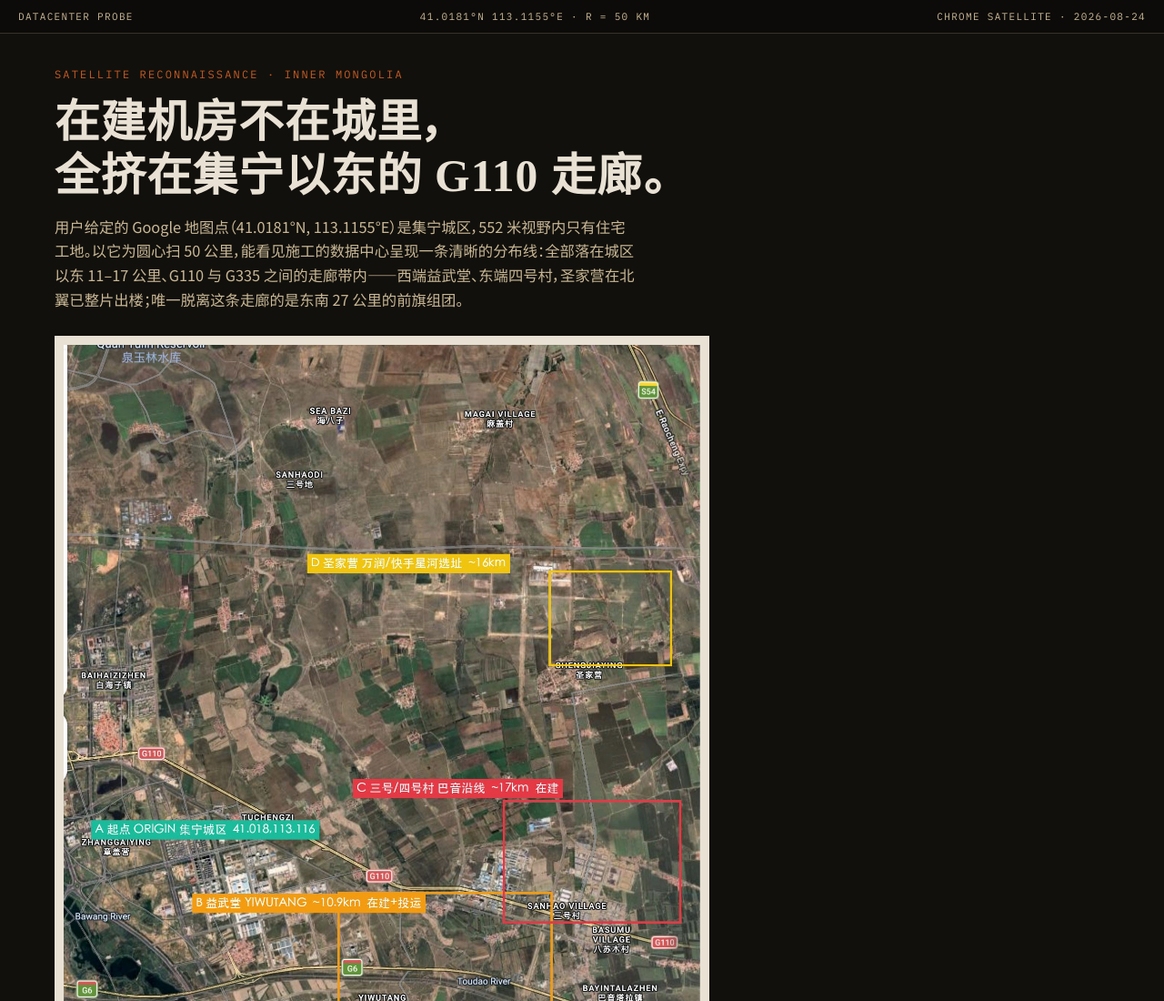
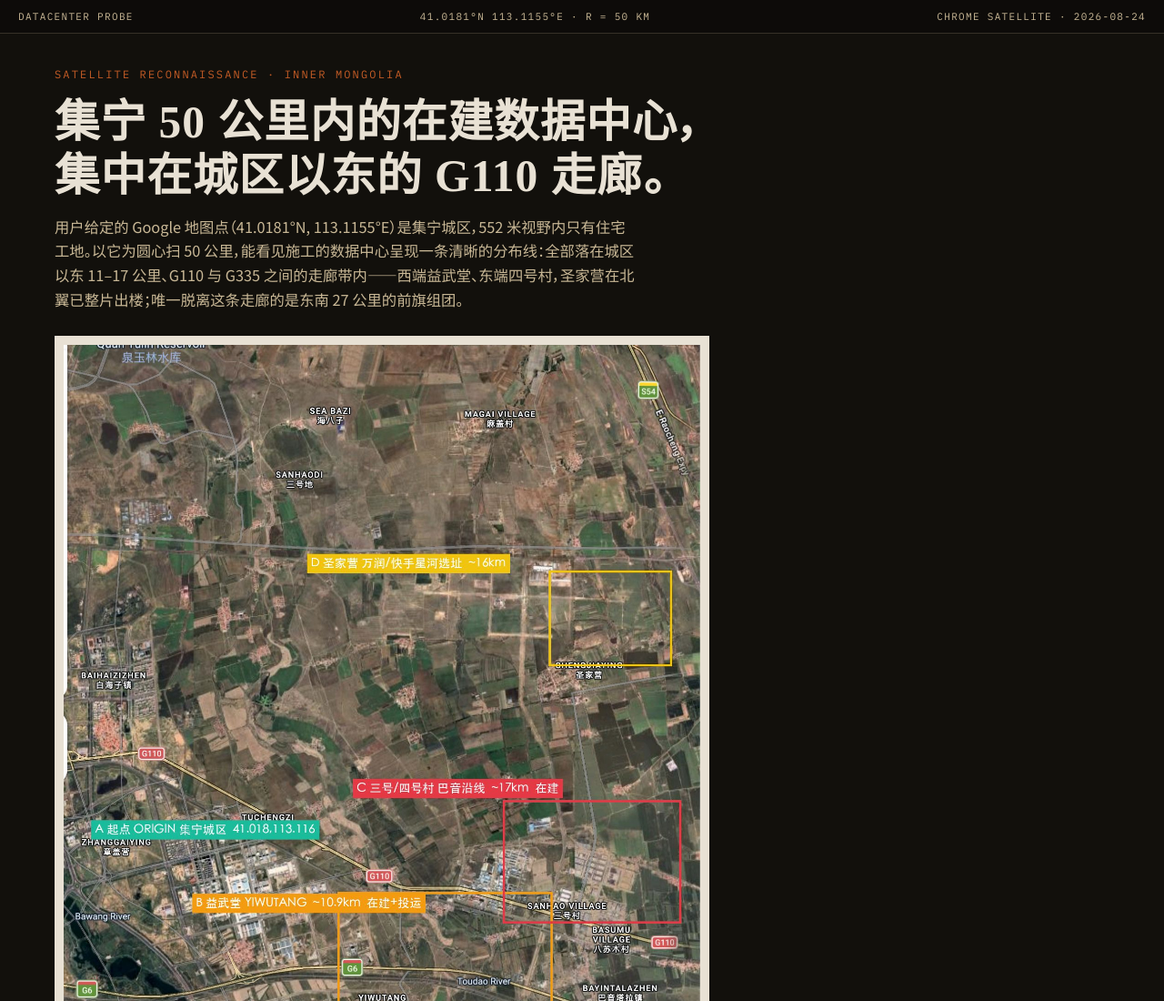
Before and after one commit to madeye/datacenter-probe, a plain HTML site: page docs/index.html in a window 1280 px wide. Shown: the top 1100 px of the page at 91% size. Drawn offline with nearby package versions, Linux system fonts and the light colour scheme.

Commit message:
Clarify the masthead: 50km survey finding on the G110 corridor.
Replace the vague “不在城里 / 全挤在机房” hook with a title that
names the search radius, the subject (under-construction DCs),
and the east-of-Jining G110 corridor.

```diff
--- a/docs/index.html
+++ b/docs/index.html
@@ -337,7 +337,7 @@
 
   <header class="mast">
     <p class="series">Satellite reconnaissance  ·  Inner Mongolia</p>
-    <h1>在建机房不在城里，<br>全挤在集宁以东的 G110 走廊。</h1>
+    <h1>集宁 50 公里内的在建数据中心，<br>集中在城区以东的 G110 走廊。</h1>
     <p class="lede">用户给定的 Google 地图点（41.0181°N, 113.1155°E）是集宁城区，552 米视野内只有住宅工地。以它为圆心扫 50 公里，能看见施工的数据中心呈现一条清晰的分布线：全部落在城区以东 11–17 公里、G110 与 G335 之间的走廊带内——西端益武堂、东端四号村，圣家营在北翼已整片出楼；唯一脱离这条走廊的是东南 27 公里的前旗组团。</p>
     <figure class="hero">
       <img src="plates/hero_corridor.jpg" alt="集宁以东 G110 走廊总览：原点、益武堂、三四号村、圣家营四处地块相对位置" width="1386" height="1815">
```
